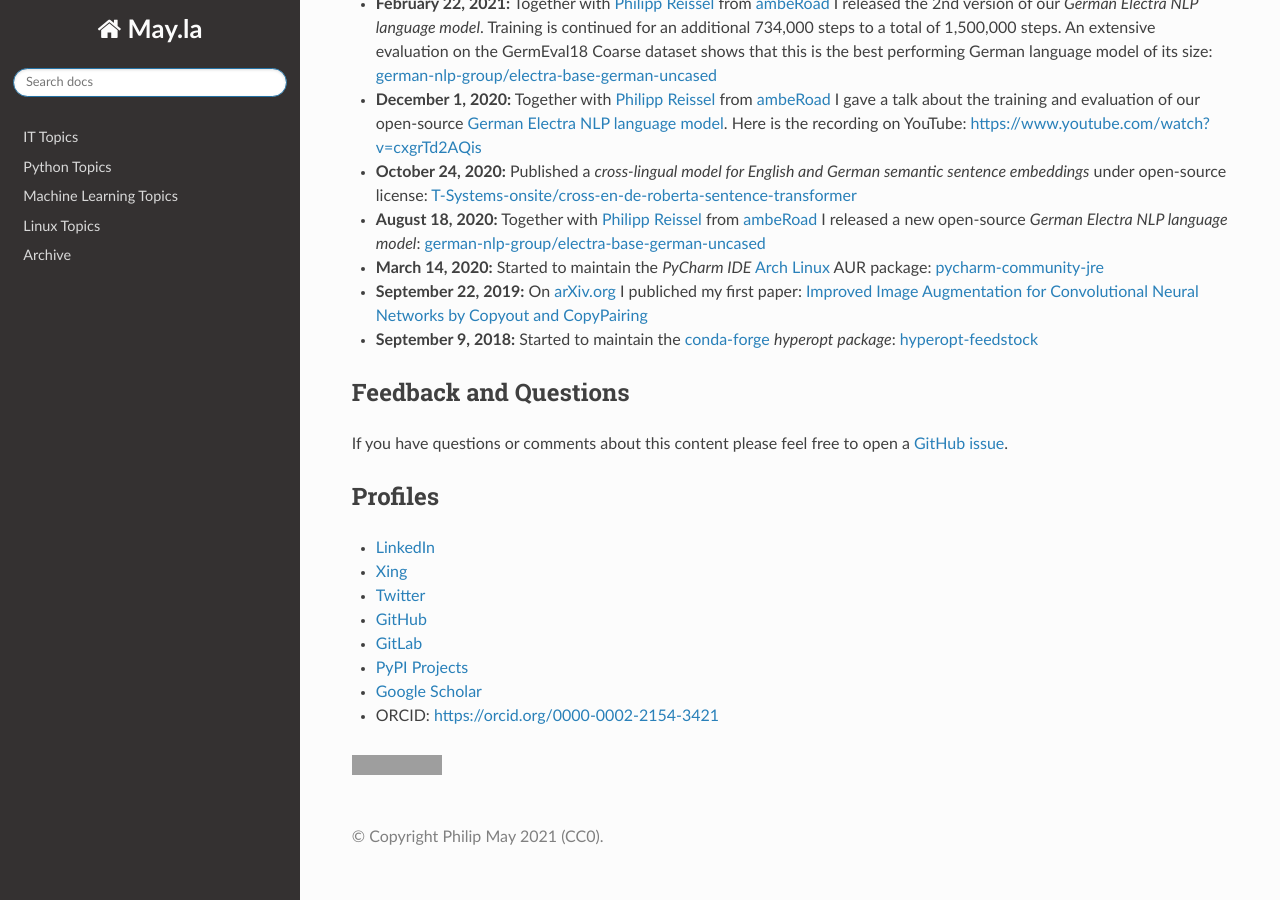
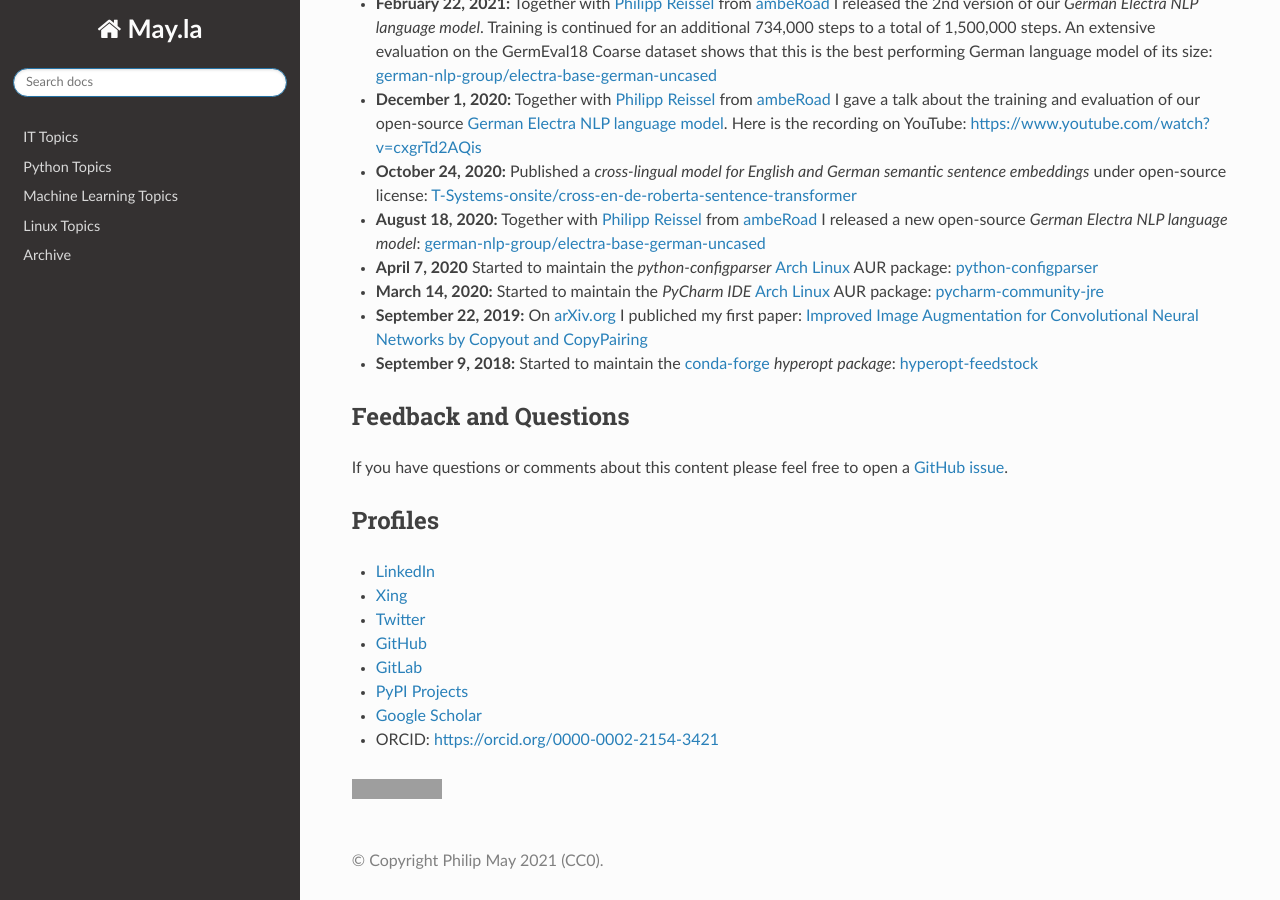
Before and after one commit to PhilipMay/May.la, a Sphinx documentation site: the page built from source/index.md, in a window 1280 px wide and 900 px high, scrolled down 637 px. Built offline with Sphinx 7.4.7 and the Read the Docs theme 2.0.0, drawn with Linux system fonts in a browser that asks for light colours; grey boxes are pictures that could not be loaded.

Commit message:
Update index.md

```diff
--- a/source/index.md
+++ b/source/index.md
@@ -23,6 +23,7 @@ archive
 - **December 1, 2020:** Together with [Philipp Reissel](https://twitter.com/phil_ipp_) from [ambeRoad](https://amberoad.de/) I gave a talk about the training and evaluation of our open-source [German Electra NLP language model](https://huggingface.co/german-nlp-group/electra-base-german-uncased). Here is the recording on YouTube: https://www.youtube.com/watch?v=cxgrTd2AQis
 - **October 24, 2020:** Published a *cross-lingual model for English and German semantic sentence embeddings* under open-source license: [T-Systems-onsite/cross-en-de-roberta-sentence-transformer](https://huggingface.co/T-Systems-onsite/cross-en-de-roberta-sentence-transformer)
 - **August 18, 2020:** Together with [Philipp Reissel](https://twitter.com/phil_ipp_) from [ambeRoad](https://amberoad.de/) I released a new open-source *German Electra NLP language model*: [german-nlp-group/electra-base-german-uncased](https://huggingface.co/german-nlp-group/electra-base-german-uncased)
+- **April 7, 2020** Started to maintain the *python-configparser* [Arch Linux](https://archlinux.org/) AUR package: [python-configparser](https://aur.archlinux.org/packages/python-configparser/)
 - **March 14, 2020:** Started to maintain the *PyCharm IDE* [Arch Linux](https://archlinux.org/) AUR package: [pycharm-community-jre](https://aur.archlinux.org/packages/pycharm-community-jre/)
 - **September 22, 2019:** On arXiv.org I publiched my first paper: [Improved Image Augmentation for Convolutional Neural Networks by Copyout and CopyPairing](https://arxiv.org/abs/1909.00390)
 - **September 9, 2018:** Started to maintain the [conda-forge](https://conda-forge.org/) *hyperopt package*: [hyperopt-feedstock](https://github.com/conda-forge/hyperopt-feedstock)
```
